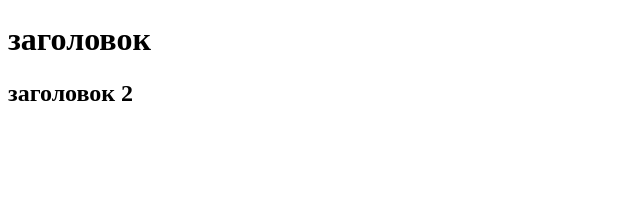
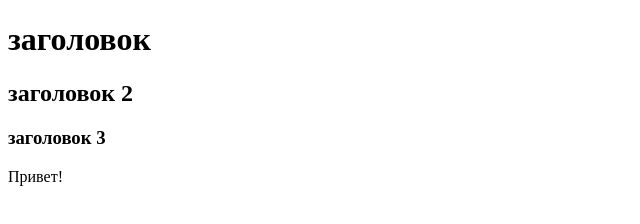
Before and after one commit to 2anna00/hello-git, a plain HTML site: page index.html in a window 1280 px wide. Shown: the whole page, without its empty margins (0-640 px from the left). Drawn offline with Linux system fonts and the light colour scheme.

Commit message:
добавила div

```diff
--- a/index.html
+++ b/index.html
@@ -9,5 +9,7 @@
 <body>
     <h1>заголовок</h1>
     <h2>заголовок 2</h2>
+    <h3>заголовок 3</h3>
+    <div>Привет!</div>
 </body>
 </html>
```
